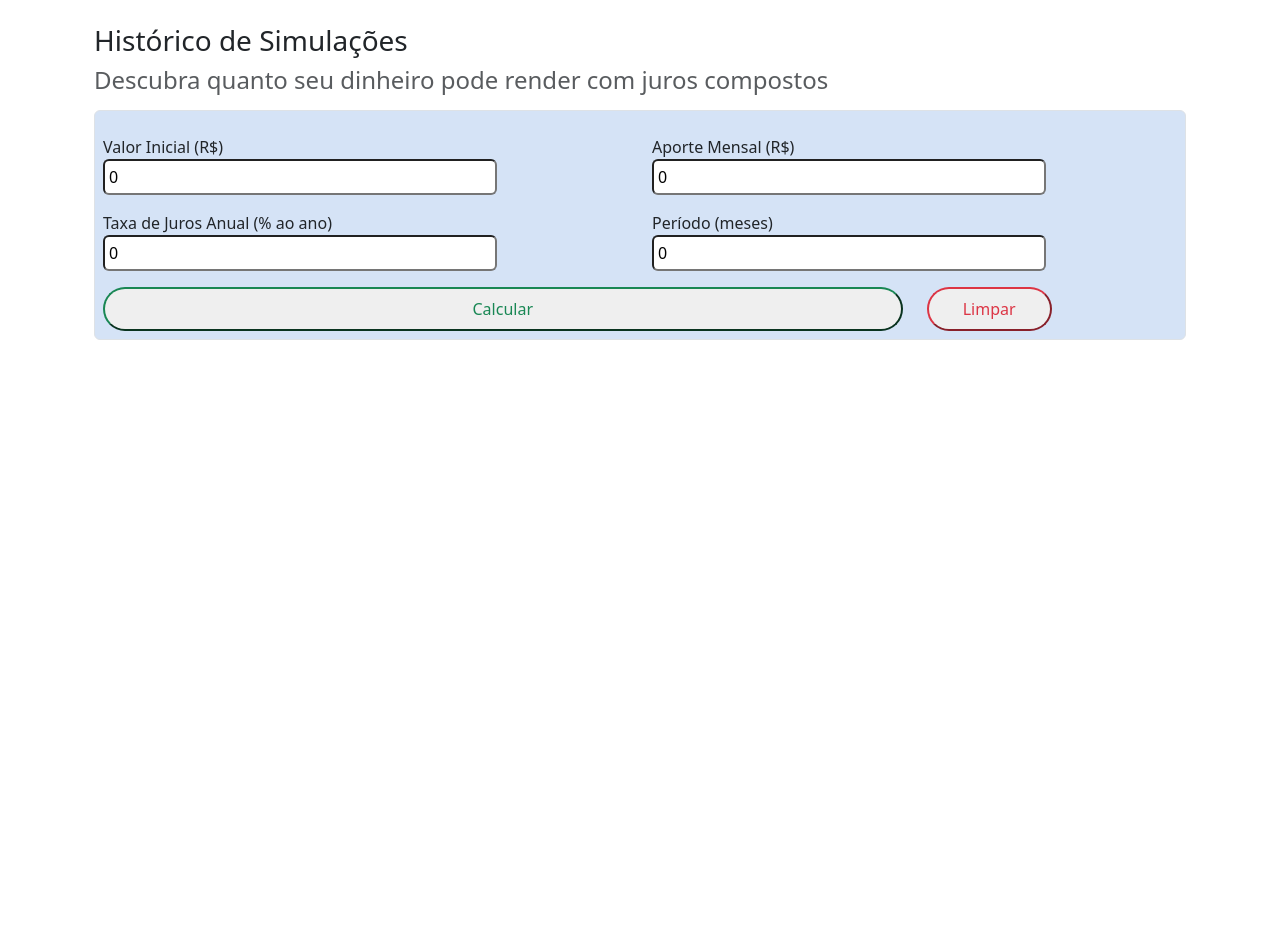
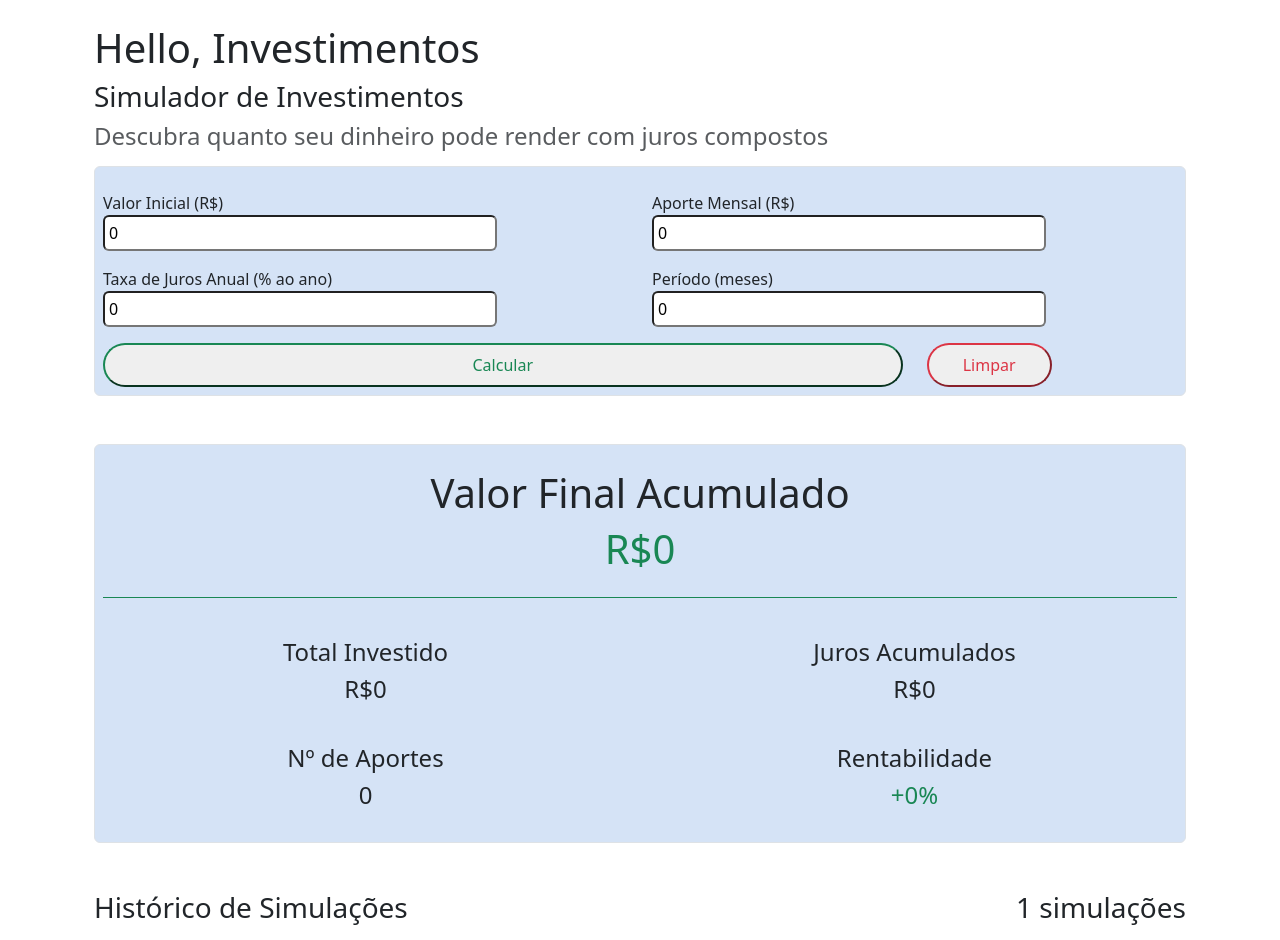
Before and after one commit to LeticiaSudan/fatec_pdm_p1, a React (Vite) app in the folder p1-investimentos/: page / in a window 1280 px wide. Shown: the top 940 px of the page. Before the commit the page ends 800 px from the top, so only its background shows below. Built offline with nearby package versions, Linux system fonts and the light colour scheme.

Commit message:
refactor(p1): centraliza estado no componente app

```diff
--- a/p1-investimentos/src/App.jsx
+++ b/p1-investimentos/src/App.jsx
@@ -1,16 +1,55 @@
-import React from 'react'
+import React, { useState } from 'react'
 import CapturaDados from './CapturaDados'
 import ExibeDados from './ExibeDados'
 import Simulacoes from './Simulacoes'
 
 const App = () => {
+  const [valorInicial, setValorInicial] = useState(0);
+  const [aporteMensal, setAporteMensal] = useState(0);
+  const [taxaJurosAnual, setTaxaJurosAnual] = useState(0);
+  const [periodoMeses, setPeriodoMeses] = useState(0);
+  const [valorFinal, setValorFinal] = useState(0);
+  const [totalInvestido, setTotalInvestido] = useState(0);
+  const [jurosAcumulados, setJurosAcumulados] = useState(0);
+  const [nAportes, setNAportes] = useState(0);
+  const [rentabilidade, setRentabilidade] = useState(0);
+
   return (
     <div className="container p-4 ">
       <div className="row">
         <div className="col-sm-12 col-lg-12 col-xxl-12">
-          <h3>Histórico de Simulações</h3>
+          <h1>Hello, Investimentos</h1>
+          <h3>Simulador de Investimentos</h3>
           <h4 className="text-muted mb-3">Descubra quanto seu dinheiro pode render com juros compostos</h4>
-          <CapturaDados></CapturaDados>
+          <CapturaDados
+            valorInicial={valorInicial}
+            setValorInicial={setValorInicial}
+            aporteMensal={aporteMensal}
+            setAporteMensal={setAporteMensal}
+            taxaJurosAnual={taxaJurosAnual}
+            setTaxaJurosAnual={setTaxaJurosAnual}
+            periodoMeses={periodoMeses}
+            setPeriodoMeses={setPeriodoMeses}
+            setValorFinal={setValorFinal}
+            setTotalInvestido={setTotalInvestido}
+            setJurosAcumulados={setJurosAcumulados}
+            setNAportes={setNAportes}
+            setRentabilidade={setRentabilidade}
+          />
+          <div className="mt-5 mb-5">
+            <ExibeDados
+              valorFinal={valorFinal}
+              totalInvestido={totalInvestido}
+              jurosAcumulados={jurosAcumulados}
+              nAportes={nAportes}
+              rentabilidade={rentabilidade}
+            />
+          </div>
+          <div className="mt-5 mb-5">
+            <Simulacoes
+              valorFinal={valorFinal}
+            />
+          </div>
         </div>
       </div>
     </div>
```
